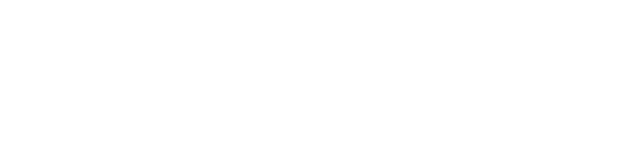
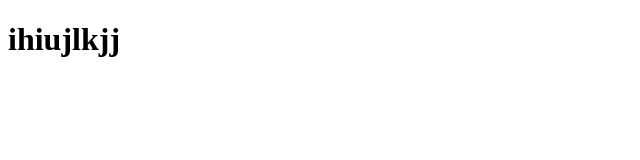
Before and after one commit to F1shyyyy/SPSE-Rozvrh, a plain HTML site: page index.html in a window 1280 px wide. Shown: the whole page, without its empty margins (0-640 px from the left). Drawn offline with Linux system fonts and the light colour scheme.

Commit message:
testSWh1

```diff
--- a/index.html
+++ b/index.html
@@ -6,6 +6,7 @@
     <title>Document</title>
 </head>
 <body>
+    <h1>ihiujlkjj</h1>
 
 </body>
 </html>
```
